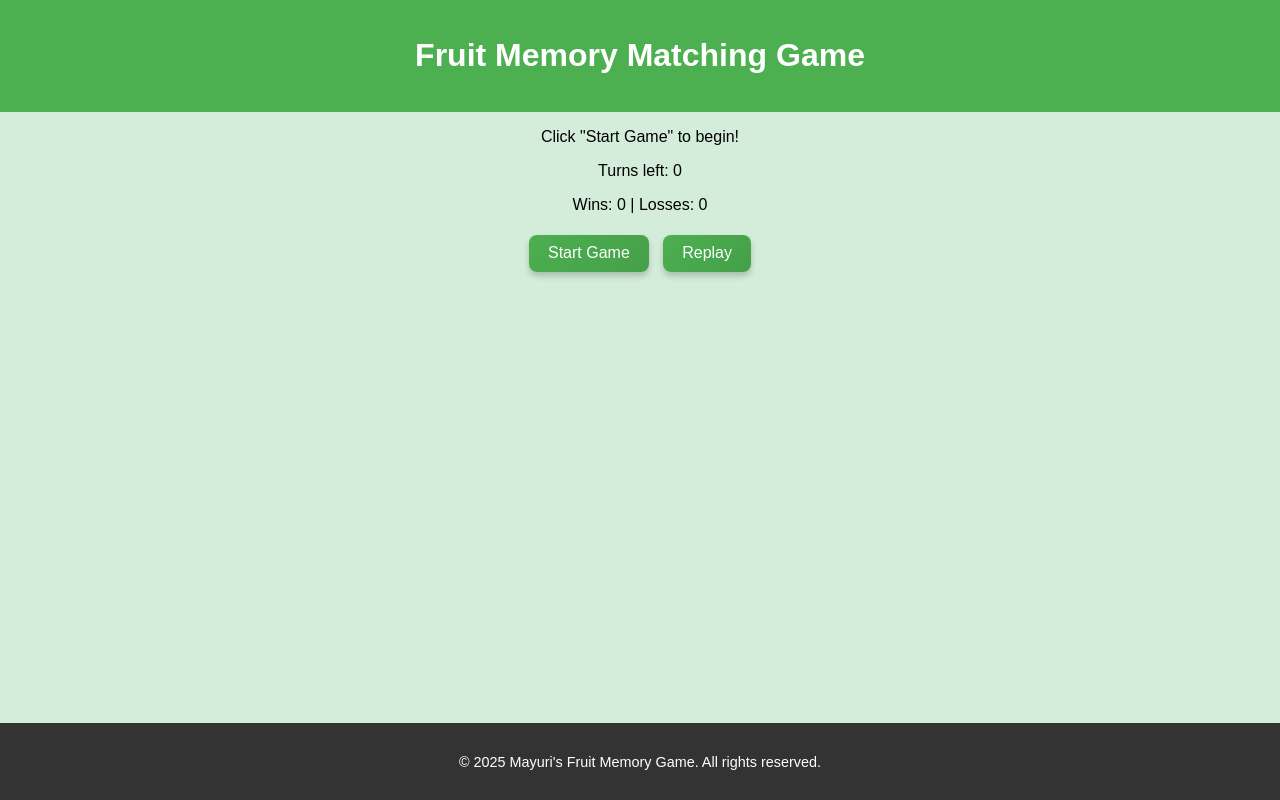
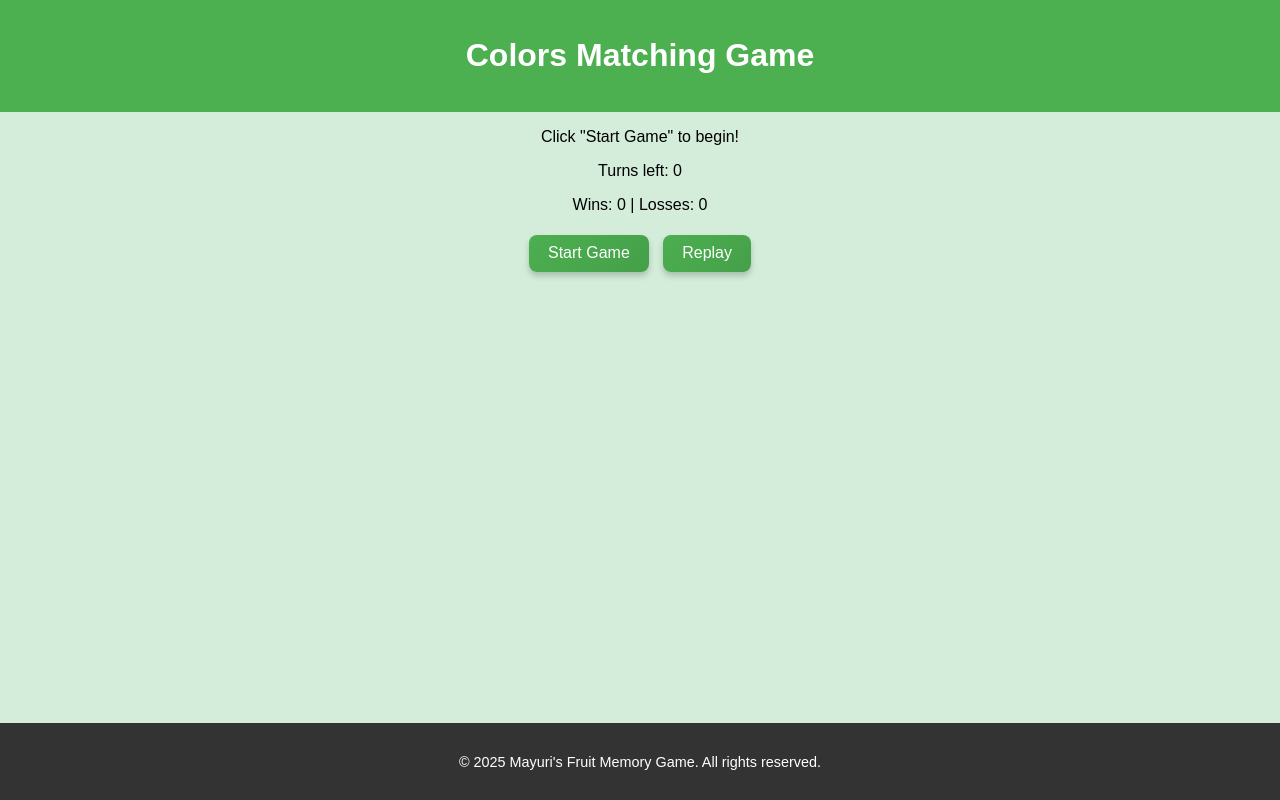
Before and after one commit to mayuri-vaddempudi/Memory_Game-Color_cards, a plain HTML site: page index.html in a window 1280 px wide. Drawn offline with Linux system fonts and the light colour scheme.

Commit message:
game heading change

```diff
--- a/index.html
+++ b/index.html
@@ -4,13 +4,13 @@
 <head>
     <meta charset="UTF-8">
     <meta name="viewport" content="width=device-width, initial-scale=1.0">
-    <title>Fruit Memory Game</title>
+    <title>Colors Memory Game</title>
     <link rel="stylesheet" href="styles.css">
 </head>
 
 <body>
     <header>
-        <h1>Fruit Memory Matching Game</h1>
+        <h1>Colors Matching Game</h1>
     </header>
 
     <main>
```
Also changed, not shown: 1 other file.
